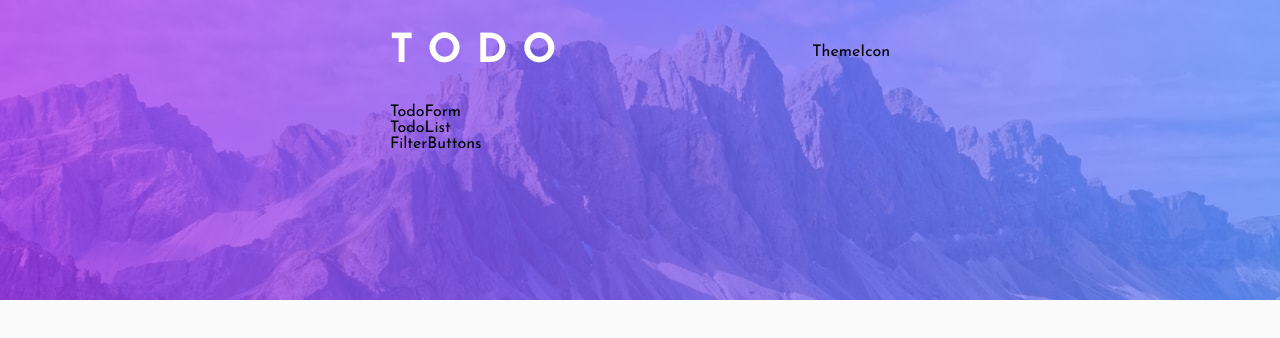
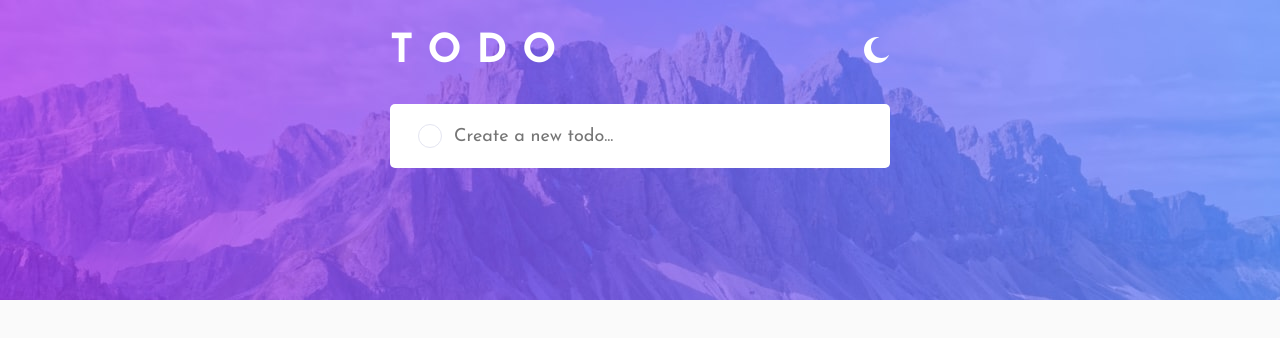
Before and after one commit to soala144/to-do, a React (Vite) app: page / in a window 1280 px wide. Shown: the top 338 px of the page. Built offline with nearby package versions, Linux system fonts and the light colour scheme.

Commit message:
Done with Input

```diff
--- a/src/components/FilterButtons.jsx
+++ b/src/components/FilterButtons.jsx
@@ -1,5 +1,5 @@
 const FilterButtons = () => {
-  return <div>FilterButtons</div>;
+  return <div></div>;
 };
 
 export default FilterButtons;
--- a/src/components/ThemeIcon.jsx
+++ b/src/components/ThemeIcon.jsx
@@ -1,5 +1,9 @@
 const ThemeIcon = () => {
-  return <div>ThemeIcon</div>;
+  return (
+    <div>
+      <img src="/public/images/icon-moon.svg" alt="" />
+    </div>
+  );
 };
 
 export default ThemeIcon;
--- a/src/components/TodoForm.jsx
+++ b/src/components/TodoForm.jsx
@@ -1,5 +1,10 @@
 const TodoForm = () => {
-  return <div>TodoForm</div>;
+  return (
+    <form className="todo-form">
+      <input type="text" placeholder="Create a new todo..." />
+      <button></button>
+    </form>
+  );
 };
 
 export default TodoForm;
--- a/src/components/TodoList.jsx
+++ b/src/components/TodoList.jsx
@@ -1,5 +1,5 @@
 const TodoList = () => {
-  return <div>TodoList</div>;
+  return <div></div>;
 };
 
 export default TodoList;
--- a/src/index.css
+++ b/src/index.css
@@ -59,6 +59,7 @@ header {
   margin-bottom: 2rem;
   margin-top: 2rem;
 }
+
 .logo {
   text-transform: uppercase;
   letter-spacing: 15px;
@@ -66,10 +67,47 @@ header {
   color: #fff;
 }
 
+.todo-form {
+  position: relative;
+  display: flex;
+  align-items: center;
+}
+.todo-form button {
+  position: absolute;
+  transform: translate(50%);
+  width: 1.5rem;
+  height: 1.5rem;
+  background-color: var(--body-color);
+  border-radius: 50%;
+  border: 1px solid var(--border-color);
+  cursor: pointer;
+}
+
+input {
+  width: 100%;
+  outline: none;
+  border: none;
+  font-size: 18px;
+  background-color: var(--body-color);
+  color: var(--inputText-color);
+  border-radius: 5px;
+  box-shadow: var(--shadow);
+}
+
+.input[type="text"] {
+  color: var(--Text-color);
+}
 @media (min-width: 500px) {
   body {
     background: var(--desktop-background-image) var(--Background-color);
     background-repeat: no-repeat;
+  }
+  .todo-form button {
+    left: 1rem;
+  }
+  input {
+    height: 64px;
+    padding: 0 4rem;
   }
 }
 
```
